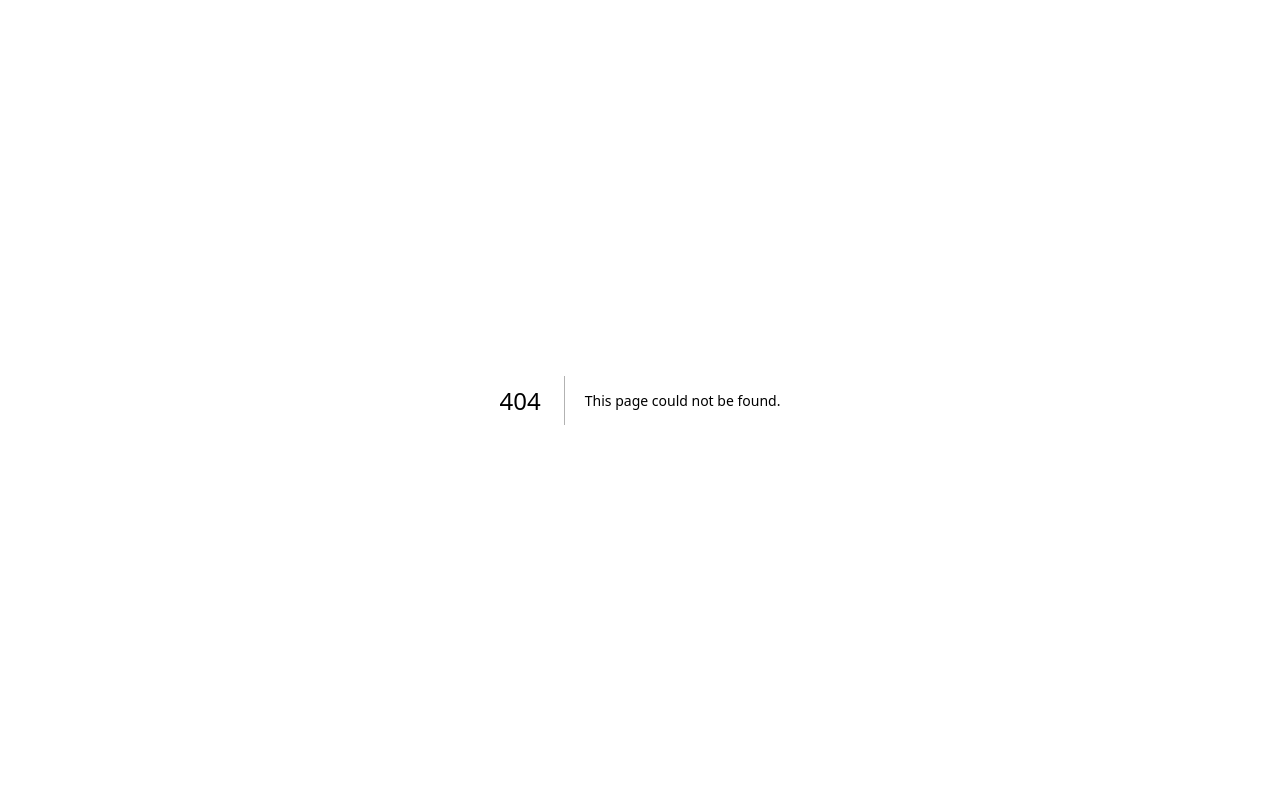
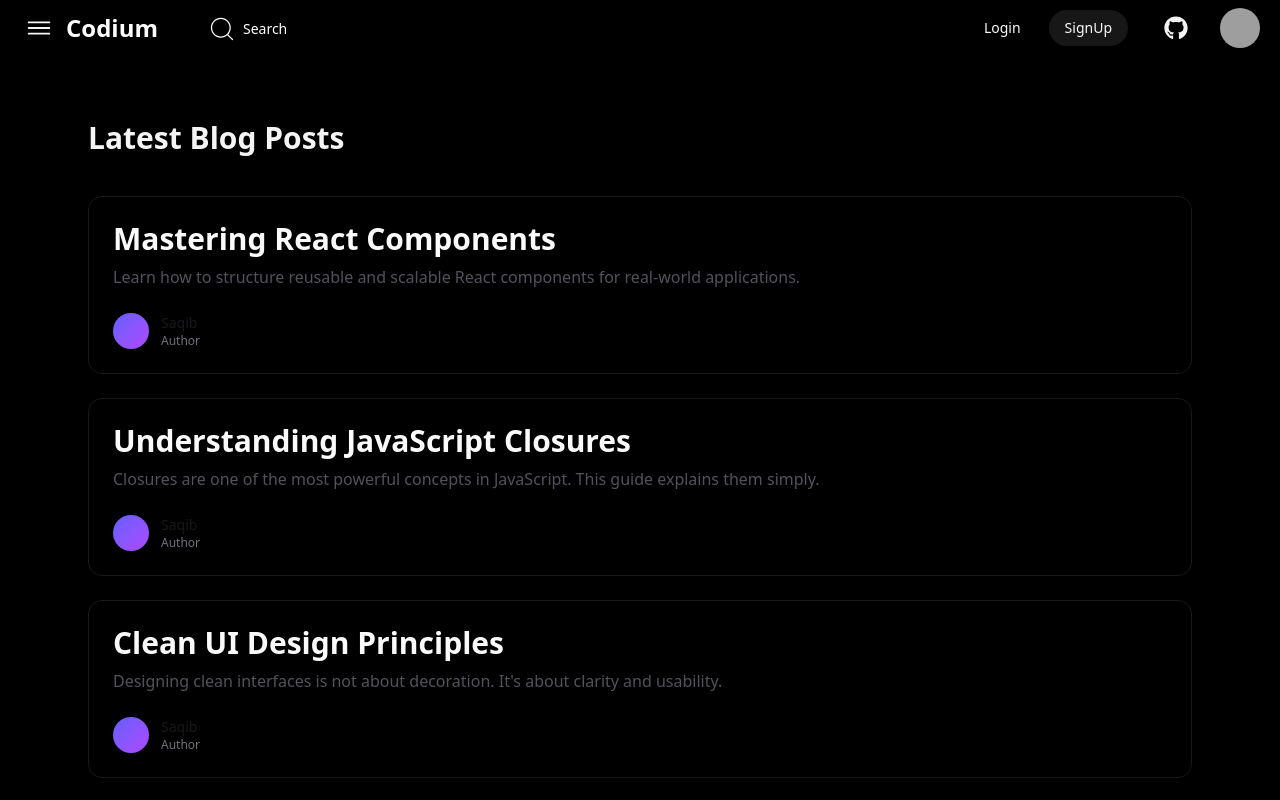
Before and after one commit to SaqibFarhanProgrammer/Codium, a Next.js app: page /blog in a window 1280 px wide. Before the commit this address had no page. Shown: the top 800 px of the page. Built offline with nearby package versions, Linux system fonts and the light colour scheme; grey boxes are pictures that could not be loaded.

Commit message:
frontne dready

```diff
--- /dev/null
+++ b/src/app/blog/layout.jsx
@@ -0,0 +1,3 @@
+export default function layout({ children }) {
+  return <div>{children}</div>;
+}
--- /dev/null
+++ b/src/app/blog/page.jsx
@@ -0,0 +1,10 @@
+import BlogPosts from '@/components/BlogPosts';
+import React from 'react';
+
+function page() {
+  return <div>
+    <BlogPosts/>
+  </div>;
+}
+
+export default page;
--- /dev/null
+++ b/src/app/blog/profile/page.jsx
@@ -0,0 +1,53 @@
+import React from 'react';
+
+function Page() {
+  return (
+    <div className="min-h-[70vh] w-full b flex items-center">
+      <div className="max-w-5xl mx-auto w-full px-6 grid grid-cols-1 md:grid-cols-3 gap-10">
+        <div className="flex justify-center md:justify-start">
+          <div className="h-40 w-40 rounded-2xl bg-gradient-to-br from-indigo-500 to-purple-500" />
+        </div>
+
+        <div className="md:col-span-2 flex flex-col justify-center gap-4">
+          <span className="text-sm uppercase tracking-widest text-zinc-500">Profile</span>
+
+          <h2 className="text-3xl font-bold text-zinc-900">Saqib</h2>
+
+          <p className="text-zinc-600 max-w-xl">
+            Frontend developer focused on building clean user interfaces, scalable React
+            applications, and modern web experiences.
+          </p>
+
+          <div className="flex gap-6 mt-2">
+            <div>
+              <p className="text-xl font-semibold text-zinc-900">2+</p>
+              <p className="text-sm text-zinc-500">Years Learning</p>
+            </div>
+
+            <div>
+              <p className="text-xl font-semibold text-zinc-900">15+</p>
+              <p className="text-sm text-zinc-500">Projects</p>
+            </div>
+
+            <div>
+              <p className="text-xl font-semibold text-zinc-900">React</p>
+              <p className="text-sm text-zinc-500">Primary Stack</p>
+            </div>
+          </div>
+
+          <div className="flex gap-4 mt-4">
+            <button className="px-5 py-2 rounded-lg bg-zinc-900 text-white hover:bg-zinc-800 transition">
+              Contact
+            </button>
+
+            <button className="px-5 py-2 rounded-lg border border-zinc-300 text-zinc-700 hover:bg-zinc-200 transition">
+              View Blog
+            </button>
+          </div>
+        </div>
+      </div>
+    </div>
+  );
+}
+
+export default Page;
--- a/src/app/layout.jsx
+++ b/src/app/layout.jsx
@@ -1,3 +1,4 @@
+import Navbar from '@/components/Navbar';
 import './globals.css';
 export const metadata = {
   title: 'Create Next App',
@@ -7,7 +8,9 @@ export const metadata = {
 export default function RootLayout({ children }) {
   return (
     <html lang="en">
-      <body cz-shortcut-listen="true" className={`  antialiased`}>{children}</body>
+      <body cz-shortcut-listen="true" className={` bg-black text-white antialiased`}>
+        <Navbar/>
+        {children}</body>
     </html>
   );
 }
--- a/src/app/page.js
+++ b/src/app/page.js
@@ -1,12 +1,13 @@
-import Navbar from '@/components/Navbar'
-import React from 'react'
+import HomePage from '@/components/HomePage';
+import Navbar from '@/components/Navbar';
+import React from 'react';
 
 function page() {
   return (
-    <div className=''>
-<Navbar/>
+    <div className="">
+      <HomePage />
     </div>
-  )
+  );
 }
 
-export default page
+export default page;
--- /dev/null
+++ b/src/components/BlogPosts.jsx
@@ -0,0 +1,118 @@
+import React from "react"
+
+const posts = [
+  {
+    id: 1,
+    title: "Mastering React Components",
+    description:
+      "Learn how to structure reusable and scalable React components for real-world applications.",
+    author: "Saqib",
+  },
+  {
+    id: 2,
+    title: "Understanding JavaScript Closures",
+    description:
+      "Closures are one of the most powerful concepts in JavaScript. This guide explains them simply.",
+    author: "Saqib",
+  },
+  {
+    id: 3,
+    title: "Clean UI Design Principles",
+    description:
+      "Designing clean interfaces is not about decoration. It's about clarity and usability.",
+    author: "Saqib",
+  },
+  {
+    id: 3,
+    title: "Clean UI Design Principles",
+    description:
+      "Designing clean interfaces is not about decoration. It's about clarity and usability.",
+    author: "Saqib",
+  },
+  {
+    id: 3,
+    title: "Clean UI Design Principles",
+    description:
+      "Designing clean interfaces is not about decoration. It's about clarity and usability.",
+    author: "Saqib",
+  },
+  {
+    id: 3,
+    title: "Clean UI Design Principles",
+    description:
+      "Designing clean interfaces is not about decoration. It's about clarity and usability.",
+    author: "Saqib",
+  },
+  {
+    id: 3,
+    title: "Clean UI Design Principles",
+    description:
+      "Designing clean interfaces is not about decoration. It's about clarity and usability.",
+    author: "Saqib",
+  },
+  {
+    id: 3,
+    title: "Clean UI Design Principles",
+    description:
+      "Designing clean interfaces is not about decoration. It's about clarity and usability.",
+    author: "Saqib",
+  },
+  {
+    id: 3,
+    title: "Clean UI Design Principles",
+    description:
+      "Designing clean interfaces is not about decoration. It's about clarity and usability.",
+    author: "Saqib",
+  },
+  {
+    id: 3,
+    title: "Clean UI Design Principles",
+    description:
+      "Designing clean interfaces is not about decoration. It's about clarity and usability.",
+    author: "Saqib",
+  },
+]
+
+function BlogPosts() {
+  return (
+    <section className="w-full h-['90vh'] p-0 pt-30  py-16">
+      <div className="max-w-6xl mx-auto px-6">
+        <h2 className="text-3xl font-bold text-zinc-100 mb-10">
+          Latest Blog Posts
+        </h2>
+
+        <div className="flex flex-col gap-6">
+          {posts.map((post) => (
+            <div
+              key={post.id}
+              className="rounded-xl border border-zinc-900 p-6 hover:shadow-md transition"
+            >
+              <h3 className="text-3xl font-semibold text-zinc-50 mb-2">
+                {post.title}
+              </h3>
+
+              <p className="text-zinc-600 text-['15px']  mb-6">
+                {post.description}
+              </p>
+
+              <div className="flex items-center gap-3">
+                <div className="h-9 w-9 rounded-full bg-gradient-to-br from-indigo-500 to-purple-500" />
+
+                <div>
+                  <p className="text-sm font-medium text-zinc-900">
+                    {post.author}
+                  </p>
+                  <p className="text-xs text-zinc-500">
+                    Author
+                  </p>
+                </div>
+              </div>
+            </div>
+          ))}
+        </div>
+      </div>
+    </section>
+  )
+}
+
+export default BlogPosts
--- /dev/null
+++ b/src/components/HomePage.jsx
@@ -0,0 +1,41 @@
+import React from 'react';
+
+function HomePage() {
+  return (
+    <div className="h-screen  w-full  flex items-center">
+      <div className="max-w-7xl mx-auto w-full px-6 grid grid-cols-1 md:grid-cols-2 gap-10">
+        <div className="flex flex-col justify-center gap-6">
+          <h1 className="text-4xl font-['bold'] md:text-5xl font-bold text-zinc-100 leading-tight">
+            Ideas, Stories & <br /> Practical Knowledge
+          </h1>
+
+          <p className="text-zinc-100 font-['medium'] max-w-md">
+            Writing about web development, design thinking, and lessons learned while building
+            real-world projects.
+          </p>
+
+          <div className="flex gap-4 mt-2">
+            <button className="px-6 py-3 rounded-lg bg-zinc-100 text-white hover:bg-zinc-100 transition">
+              Get Started{' '}
+            </button>
+
+            <button className="px-6 py-3 rounded-lg border border-zinc-100 text-zinc-100 hover:bg-zinc-100 transition">
+              SignUp{' '}
+            </button>
+          </div>
+        </div>
+
+        <div className="relative flex items-center justify-center">
+          <div className="grid grid-cols-2 gap-4">
+            <div className="h-40 w-40 rounded-2xl bg-gradient-to-br from-indigo-500 to-purple-500 opacity-90" />
+            <div className="h-40 w-40 rounded-2xl bg-gradient-to-br from-emerald-400 to-cyan-500 opacity-90" />
+            <div className="h-40 w-40 rounded-2xl bg-gradient-to-br from-orange-400 to-pink-500 opacity-90" />
+            <div className="h-40 w-40 rounded-2xl bg-gradient-to-br from-zinc-100 to-zinc-100 opacity-90" />
+          </div>
+        </div>
+      </div>
+    </div>
+  );
+}
+
+export default HomePage;
--- a/src/components/Navbar.jsx
+++ b/src/components/Navbar.jsx
@@ -2,32 +2,38 @@ import { IoIosMenu } from 'react-icons/io';
 import { FaGithub } from 'react-icons/fa';
 import Image from 'next/image';
 import MyButton from './MyButton';
+import { Input } from './ui/input';
+import { CiSearch } from 'react-icons/ci';
 
 function Navbar() {
   return (
-    <nav className="w-full h-14  py-4 b">
+    <nav className="w-full h-14  py-4 b fixed top 0">
       <div className=" mx-auto h-full flex items-center justify-between px-5">
         {/* Left Section */}
         <div className="flex items-center gap-2">
           <button aria-label="Open menu" className="p-1 rounded hover:bg-zinc-100 transition">
-            <IoIosMenu className="text-3xl text-zinc-700" />
+            <IoIosMenu className="text-3xl text-zinc-100" />
           </button>
 
-          <h1 className="text-2xl font-semibold text-zinc-900">Codium</h1>
+          <h1 className="text-2xl  font-semibold t">Codium</h1>
         </div>
 
+        <div className="search relative  w-180">
+          <Input className="bg-zinc-80  border-none rounded-full w-full pl-10 text-" defaultValue="Search" />
+          <CiSearch className="absolute top-1 text-3xl left-1" />
+        </div>
         {/* Right Section */}
         <div className="flex items-center gap-4">
           <div className="mr-4 gap-3 flex">
-            <MyButton title="Login" exttraClass=" bg-transparent text-black hover:text-white" />
-            <MyButton title="Register" exttraClass="  " />
+            <MyButton title="Login" exttraClass=" bg-transparent t hover:text-white" />
+            <MyButton title="SignUp" exttraClass="  " />
           </div>
           <a
             href="https://github.com"
             target="_blank"
             className="p-1 rounded mr-3 hover:bg-zinc-100 transition"
           >
-            <FaGithub className="text-2xl text-zinc-700" />
+            <FaGithub className="text-2xl text-zinc-100" />
           </a>
 
           <img
```
